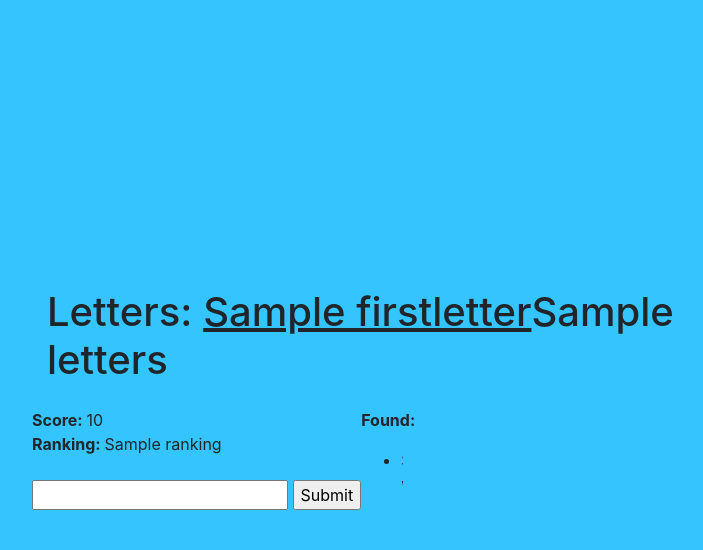
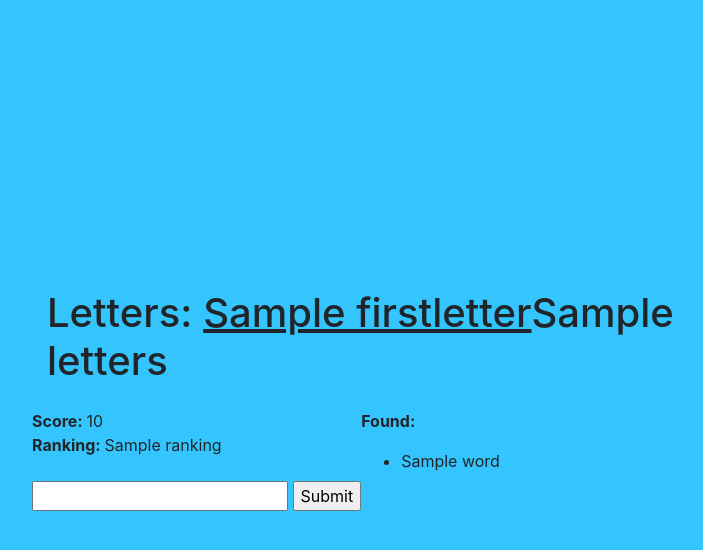
Before and after one commit to rithvikrao/Spelling-Bee, a Flask app: template app/templates/bee.html in a window 1280 px wide. Shown: the top 550 px of the page, without its empty margins (273-976 px from the left). Run offline with Flask 2, Linux system fonts and the light colour scheme; the template is opened without the code that fills it: most values are stand-ins (such as "Sample title", 1, 10 or a date in 2020); parts of the project's set-up code (start-up, migrations or seed data) failed here and were passed over; some libraries are stand-ins or nearby versions.

Commit message:
this should fix width

```diff
--- a/app/templates/bee.html
+++ b/app/templates/bee.html
@@ -54,7 +54,7 @@
     <div class="column">
       <p><strong>Found: </strong></p>
 
-      <div style="height:80%;width:30%;overflow:auto;">
+      <div style="height:80%;width:100%;overflow:auto;">
         {% if wordsfound %}
         <ul>
         {% endif %}
```
